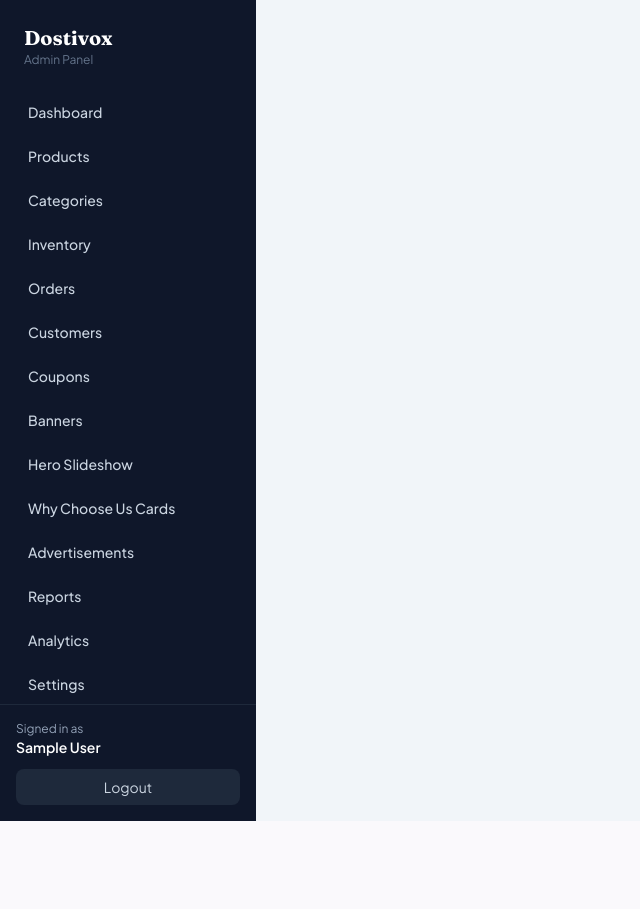
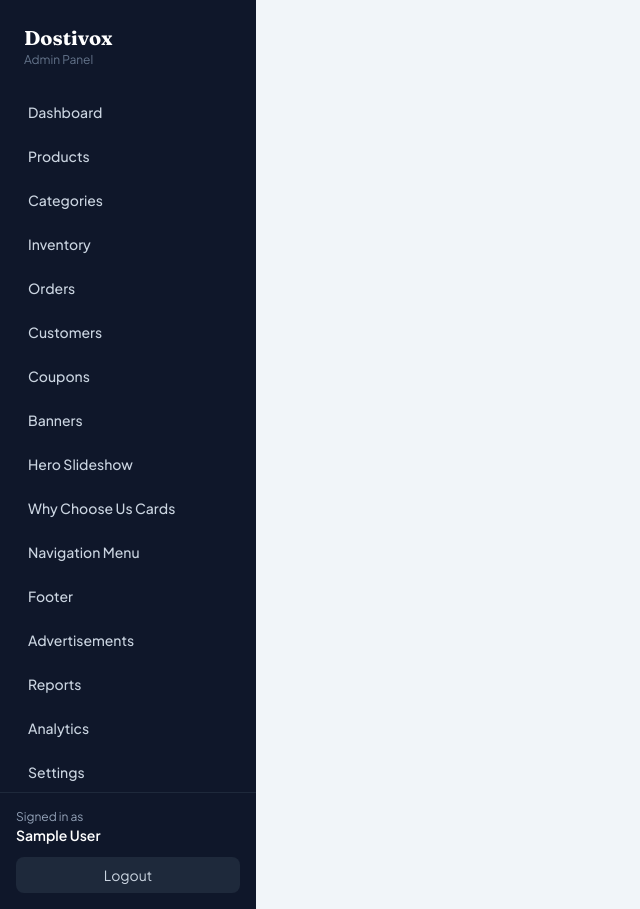
Before and after one commit to bazaarly89/Bazaarly, a React (Vite) app in the folder bazaarly-app/frontend/: page /admin in a window 1280 px wide. Shown: the whole page, without its empty margins (0-640 px from the left). Before the commit the page ends 821 px from the top, so only its background shows below. Built offline with nearby package versions, Linux system fonts and the light colour scheme; no server answers; sample sign-in values are in the browser's storage.

Commit message:
Update AdminLayout.jsx

```diff
--- a/bazaarly-app/frontend/src/pages/admin/AdminLayout.jsx
+++ b/bazaarly-app/frontend/src/pages/admin/AdminLayout.jsx
@@ -1,4 +1,4 @@
-import React from 'react';
+import React, { useState } from 'react';
 import { NavLink, Outlet, useNavigate } from 'react-router-dom';
 import { useAuth } from '../../context/AuthContext';
 
@@ -13,6 +13,8 @@ const LINKS = [
   ['/admin/banners', 'Banners'],
   ['/admin/hero-slides', 'Hero Slideshow'],
   ['/admin/trust-cards', 'Why Choose Us Cards'],
+  ['/admin/navigation', 'Navigation Menu'],
+  ['/admin/footer', 'Footer'],
   ['/admin/advertisements', 'Advertisements'],
   ['/admin/reports', 'Reports'],
   ['/admin/analytics', 'Analytics'],
@@ -22,20 +24,31 @@ const LINKS = [
 export default function AdminLayout() {
   const { admin, adminLogout } = useAuth();
   const navigate = useNavigate();
+  const [menuOpen, setMenuOpen] = useState(false);
 
   const logout = () => { adminLogout(); navigate('/admin/login'); };
 
+  const navLinks = (
+    <>
+      {LINKS.map(([to, label]) => (
+        <NavLink
+          key={to}
+          to={to}
+          onClick={() => setMenuOpen(false)}
+          className={({ isActive }) => `block rounded-lg px-4 py-2.5 text-sm font-medium transition ${isActive ? 'bg-brand-600 text-white' : 'hover:bg-slate-800 hover:text-white'}`}
+        >
+          {label}
+        </NavLink>
+      ))}
+    </>
+  );
+
   return (
     <div className="flex min-h-screen bg-slate-100">
+      {/* Desktop sidebar */}
       <aside className="hidden w-64 shrink-0 flex-col bg-slate-900 text-slate-300 lg:flex">
         <div className="p-6"><p className="font-display text-xl font-bold text-white">Dostivox</p><p className="text-xs text-slate-500">Admin Panel</p></div>
-        <nav className="flex-1 space-y-1 px-3">
-          {LINKS.map(([to, label]) => (
-            <NavLink key={to} to={to} className={({ isActive }) => `block rounded-lg px-4 py-2.5 text-sm font-medium transition ${isActive ? 'bg-brand-600 text-white' : 'hover:bg-slate-800 hover:text-white'}`}>
-              {label}
-            </NavLink>
-          ))}
-        </nav>
+        <nav className="flex-1 space-y-1 px-3">{navLinks}</nav>
         <div className="border-t border-slate-800 p-4">
           <p className="text-xs text-slate-400">Signed in as</p>
           <p className="text-sm font-semibold text-white">{admin?.name}</p>
@@ -43,8 +56,28 @@ export default function AdminLayout() {
         </div>
       </aside>
 
+      {/* Mobile slide-in drawer */}
+      {menuOpen && (
+        <div className="fixed inset-0 z-50 flex lg:hidden">
+          <div className="absolute inset-0 bg-black/50" onClick={() => setMenuOpen(false)} />
+          <aside className="relative flex w-64 flex-col bg-slate-900 text-slate-300">
+            <div className="flex items-center justify-between p-6">
+              <div><p className="font-display text-xl font-bold text-white">Dostivox</p><p className="text-xs text-slate-500">Admin Panel</p></div>
+              <button onClick={() => setMenuOpen(false)} className="text-2xl leading-none text-white">×</button>
+            </div>
+            <nav className="flex-1 space-y-1 overflow-y-auto px-3 pb-4">{navLinks}</nav>
+            <div className="border-t border-slate-800 p-4">
+              <p className="text-xs text-slate-400">Signed in as</p>
+              <p className="text-sm font-semibold text-white">{admin?.name}</p>
+              <button onClick={logout} className="mt-3 w-full rounded-lg bg-slate-800 py-2 text-sm hover:bg-slate-700">Logout</button>
+            </div>
+          </aside>
+        </div>
+      )}
+
       <div className="flex-1">
         <header className="flex items-center justify-between border-b border-slate-200 bg-white px-6 py-4 lg:hidden">
+          <button onClick={() => setMenuOpen(true)} className="text-2xl leading-none text-brand-600" aria-label="Open menu">☰</button>
           <p className="font-display font-bold text-brand-600">Dostivox Admin</p>
           <button onClick={logout} className="text-sm text-red-500">Logout</button>
         </header>
```
